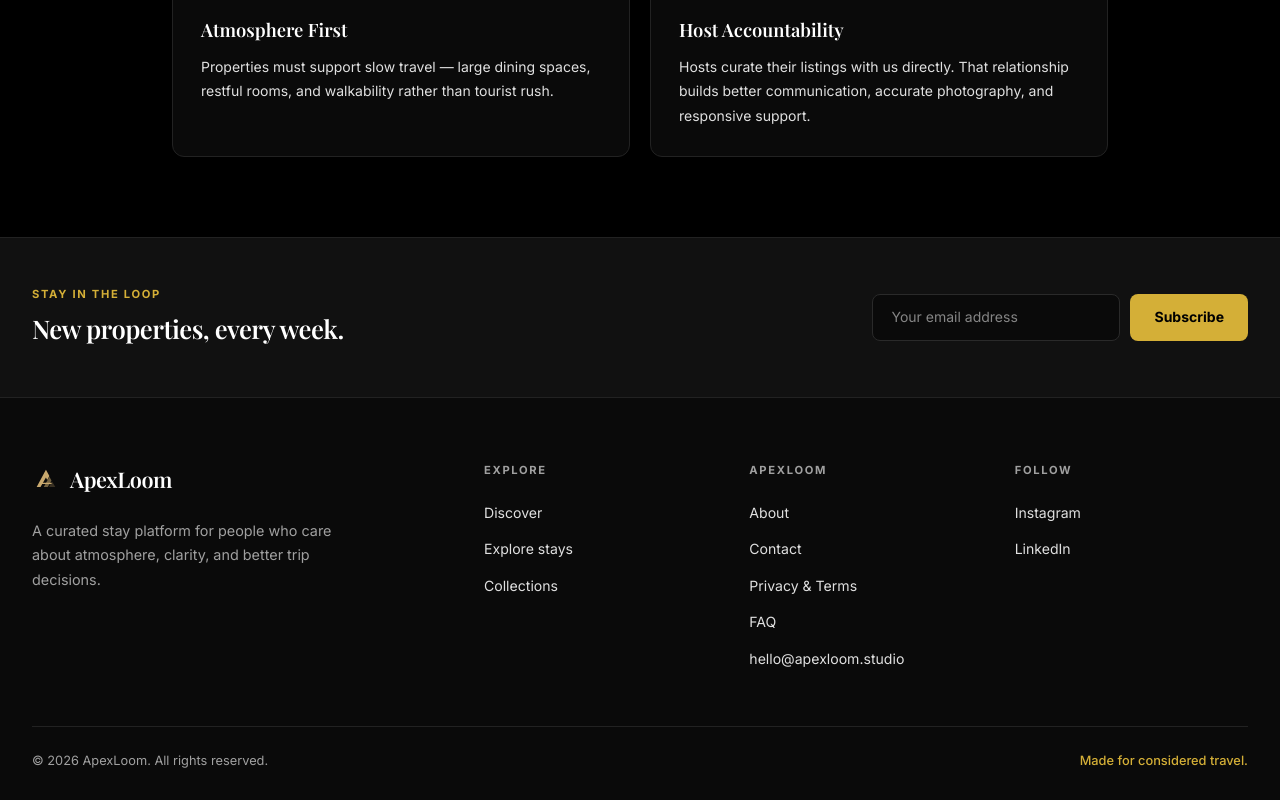
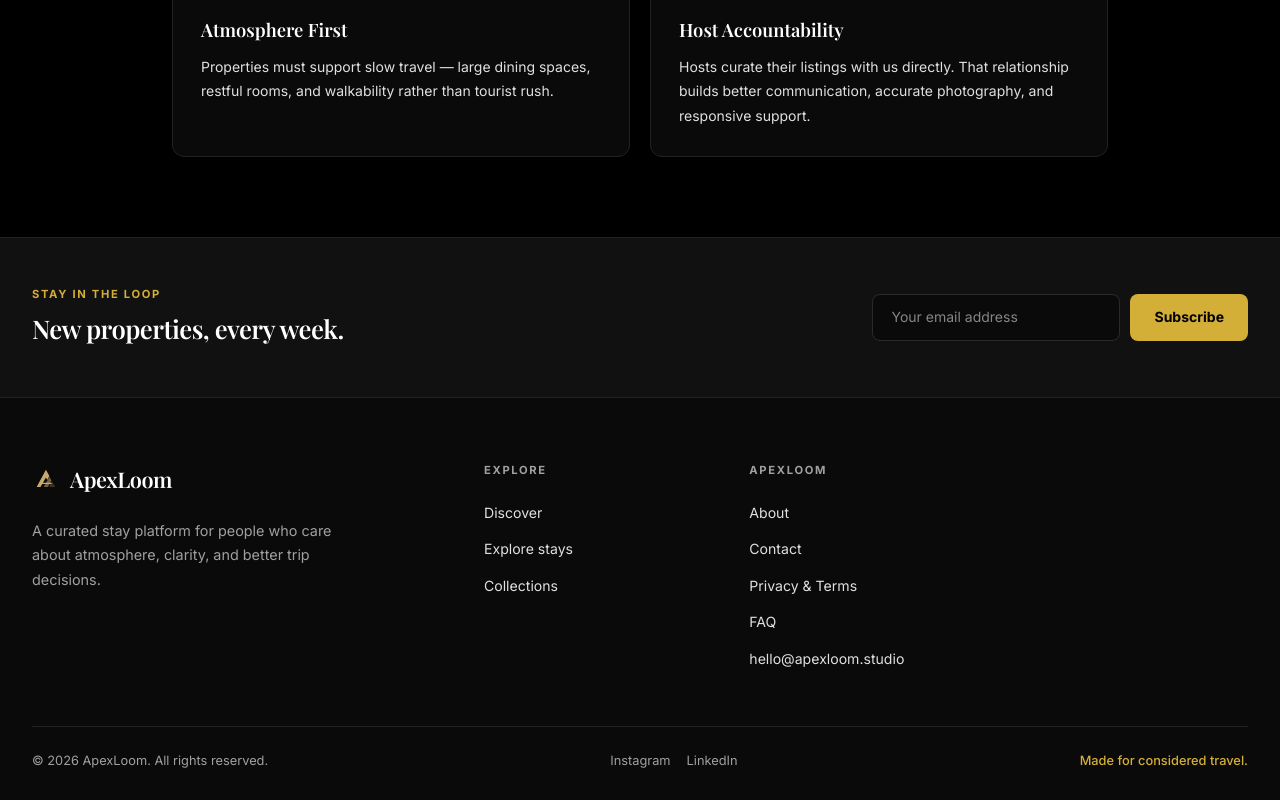
Before and after one commit to iMoloy/apexloom, a Next.js app: page /about in a window 1280 px wide. Shown: the part 1307-2107 px from the top of the page. Built offline with nearby package versions, Linux system fonts and the light colour scheme; no server answers.

Commit message:
style: move social links to footer-bottom on the website

```diff
--- a/src/app/globals.css
+++ b/src/app/globals.css
@@ -271,6 +271,16 @@ img {
   padding-top: 24px;
   color: var(--text-3);
   font-size: 0.8rem;
+}
+
+.footer-bottom a {
+  color: var(--text-3);
+  text-decoration: none;
+  transition: color 0.2s;
+}
+
+.footer-bottom a:hover {
+  color: var(--gold);
 }
 
 /* ============================================================
--- a/src/components/layout/Footer.tsx
+++ b/src/components/layout/Footer.tsx
@@ -77,14 +77,13 @@ export function Footer() {
             <Link href="/#faq">FAQ</Link>
             <a href="mailto:hello@apexloom.studio">hello@apexloom.studio</a>
           </div>
-          <div className="footer-list">
-            <p className="footer-label">Follow</p>
+        </div>
+        <div className="footer-bottom">
+          <span>© {new Date().getFullYear()} ApexLoom. All rights reserved.</span>
+          <div style={{ display: "flex", gap: 16 }}>
             <a href="https://www.instagram.com" target="_blank" rel="noreferrer">Instagram</a>
             <a href="https://www.linkedin.com" target="_blank" rel="noreferrer">LinkedIn</a>
           </div>
-        </div>
-        <div className="footer-bottom">
-          <span>© {new Date().getFullYear()} ApexLoom. All rights reserved.</span>
           <span style={{ color: "var(--gold)", fontWeight: 500 }}>Made for considered travel.</span>
         </div>
       </div>
```
